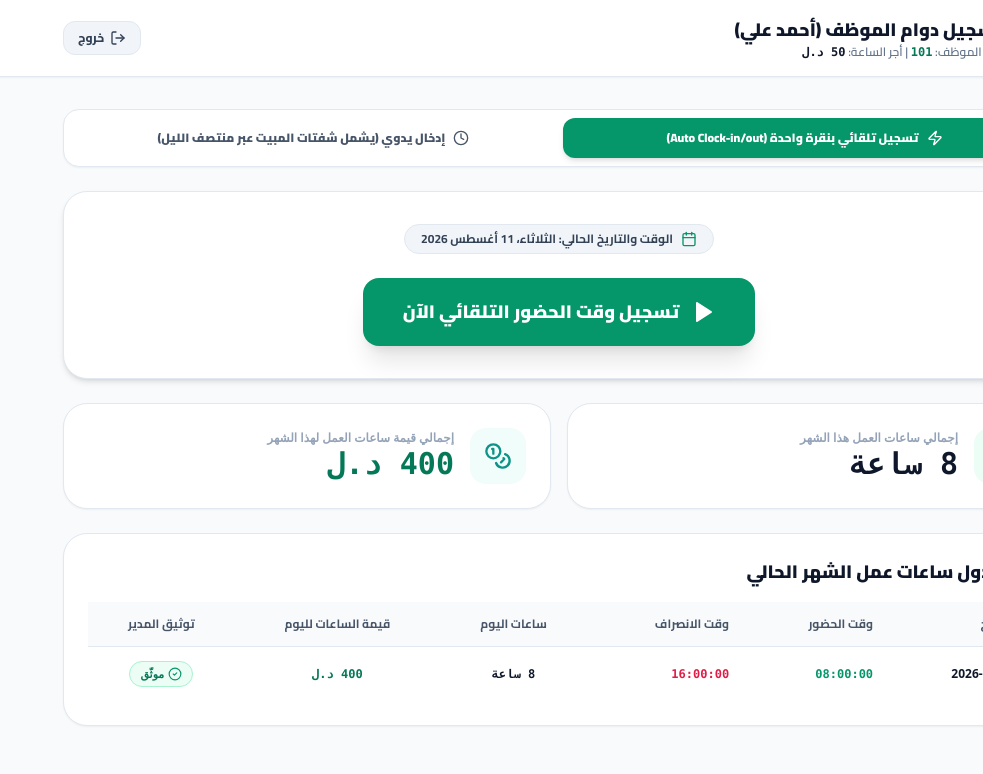
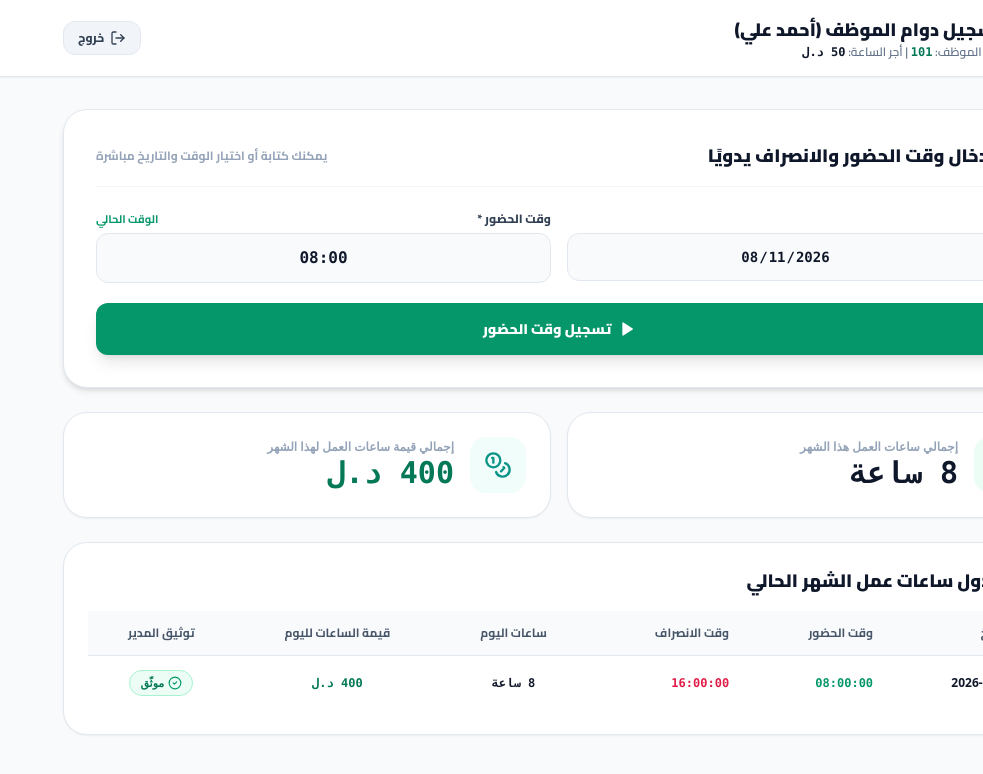
Before and after one commit to abdo21st/at.baitak, a Next.js app: page /dashboard/employee in a window 1280 px wide. Shown: the top 774 px of the page, without its empty margins (297-1280 px from the left). Built offline with nearby package versions, Linux system fonts and the light colour scheme.

Commit message:
Separate check-in and check-out forms, enforce Western numerals (0-9) on date/time inputs, remove crossed out subtitle

```diff
--- a/src/app/dashboard/employee/page.tsx
+++ b/src/app/dashboard/employee/page.tsx
@@ -4,7 +4,7 @@ import React, { useState, useEffect } from 'react';
 import { useRouter } from 'next/navigation';
 import { User, AttendanceRecord } from '@/lib/types';
 import { initialUsers, initialAttendanceRecords } from '@/lib/data-store';
-import { Clock, Calendar, Coins, CheckCircle2, AlertCircle, LogOut, Play, Square, Plus, Zap, Moon } from 'lucide-react';
+import { Clock, Calendar, Coins, CheckCircle2, AlertCircle, LogOut, Play, Square, Moon } from 'lucide-react';
 import { getCurrentTimeFormatted, getCurrentDateFormatted } from '@/lib/utils';
 
 export default function EmployeeDashboard() {
@@ -12,13 +12,10 @@ export default function EmployeeDashboard() {
   const [user, setUser] = useState<User>(initialUsers[1]); // Default Ahmed Ali (101)
   const [records, setRecords] = useState<AttendanceRecord[]>(initialAttendanceRecords);
 
-  // Mode Selection: 'AUTO' vs 'MANUAL'
-  const [activeTab, setActiveTab] = useState<'AUTO' | 'MANUAL'>('AUTO');
-
-  // Manual Form Inputs
+  // Separate Check-in vs Check-out Inputs
   const [entryDate, setEntryDate] = useState<string>(getCurrentDateFormatted());
-  const [checkInTime, setCheckInTime] = useState<string>('23:00');
-  const [checkOutTime, setCheckOutTime] = useState<string>('02:00');
+  const [checkInTime, setCheckInTime] = useState<string>('08:00');
+  const [checkOutTime, setCheckOutTime] = useState<string>('16:00');
   const [loading, setLoading] = useState(false);
   const [msg, setMsg] = useState<{ text: string; type: 'success' | 'error' } | null>(null);
 
@@ -33,6 +30,8 @@ export default function EmployeeDashboard() {
   }, []);
 
   const userRecords = records.filter((r) => r.userId === user.id);
+
+  // Find active record where employee checked in but has not checked out yet
   const activeRecord = userRecords.find((r) => !r.checkOutTime) || null;
   const isCheckedIn = !!activeRecord;
 
@@ -45,82 +44,11 @@ export default function EmployeeDashboard() {
     userRecords.reduce((acc, r) => acc + (r.earnedCost || 0), 0).toFixed(2)
   );
 
-  // Detect overnight shift across midnight
-  const isOvernight = (() => {
-    if (!checkInTime || !checkOutTime) return false;
-    const [inH, inM] = checkInTime.split(':').map(Number);
-    const [outH, outM] = checkOutTime.split(':').map(Number);
-    return outH * 60 + outM < inH * 60 + inM;
-  })();
-
-  // 1. Automatic 1-Click Check-in / Check-out
-  const handleAutoCheckIn = async () => {
-    setLoading(true);
-    setMsg(null);
-    const timeNow = getCurrentTimeFormatted();
-
-    try {
-      const res = await fetch('/api/attendance', {
-        method: 'POST',
-        headers: { 'Content-Type': 'application/json' },
-        body: JSON.stringify({
-          userId: user.id,
-          userName: user.name,
-          employeeCode: user.employeeCode,
-          checkInTime: timeNow,
-          date: getCurrentDateFormatted()
-        })
-      });
-
-      const data = await res.json();
-      if (data.success) {
-        setRecords((prev) => [data.record, ...prev]);
-        setMsg({ text: `تم تسجيل الحضور التلقائي بنجاح الساعة ${timeNow}`, type: 'success' });
-      } else {
-        setMsg({ text: data.error || 'حدث خطأ في التسجيل', type: 'error' });
-      }
-    } catch {
-      setMsg({ text: 'خطأ في الاتصال بالخادم', type: 'error' });
-    } finally {
-      setLoading(false);
-    }
-  };
-
-  const handleAutoCheckOut = async () => {
-    if (!activeRecord) return;
-    setLoading(true);
-    setMsg(null);
-    const timeNow = getCurrentTimeFormatted();
-
-    try {
-      const res = await fetch('/api/attendance', {
-        method: 'PUT',
-        headers: { 'Content-Type': 'application/json' },
-        body: JSON.stringify({
-          recordId: activeRecord.id,
-          checkOutTime: timeNow
-        })
-      });
-
-      const data = await res.json();
-      if (data.success) {
-        setRecords((prev) => prev.map((r) => (r.id === data.record.id ? data.record : r)));
-        setMsg({ text: `تم تسجيل الانصراف التلقائي بنجاح الساعة ${timeNow} (${data.record.workHours} ساعة)!`, type: 'success' });
-      } else {
-        setMsg({ text: data.error || 'حدث خطأ في تسجيل الانصراف', type: 'error' });
-      }
-    } catch {
-      setMsg({ text: 'خطأ في الاتصال بالخادم', type: 'error' });
-    } finally {
-      setLoading(false);
-    }
-  };
-
-  // 2. Manual Time Entry Submission
-  const handleManualSubmit = async (e: React.FormEvent) => {
+  // 1. Separate Check-in action (تسجيل وقت الحضور فقط)
+  const handleCheckInSubmit = async (e: React.FormEvent) => {
     e.preventDefault();
     if (!checkInTime) {
-      setMsg({ text: 'يرجى إدخال وقت الحضور على الأقل', type: 'error' });
+      setMsg({ text: 'يرجى إدخال وقت الحضور', type: 'error' });
       return;
     }
 
@@ -128,7 +56,6 @@ export default function EmployeeDashboard() {
     setMsg(null);
 
     const inTimeFormatted = checkInTime.length === 5 ? `${checkInTime}:00` : checkInTime;
-    const outTimeFormatted = checkOutTime ? (checkOutTime.length === 5 ? `${checkOutTime}:00` : checkOutTime) : null;
 
     try {
       const res = await fetch('/api/attendance', {
@@ -139,21 +66,60 @@ export default function EmployeeDashboard() {
           userName: user.name,
           employeeCode: user.employeeCode,
           date: entryDate,
-          checkInTime: inTimeFormatted,
+          checkInTime: inTimeFormatted
+        })
+      });
+
+      const data = await res.json();
+      if (data.success) {
+        setRecords((prev) => [data.record, ...prev]);
+        setMsg({
+          text: `تم تسجيل وقت الحضور (${checkInTime}) بنجاح! يمكنك الآن تسجيل وقت الانصراف عند المغادرة.`,
+          type: 'success'
+        });
+      } else {
+        setMsg({ text: data.error || 'حدث خطأ في تسجيل الحضور', type: 'error' });
+      }
+    } catch {
+      setMsg({ text: 'خطأ في الاتصال بالخادم', type: 'error' });
+    } finally {
+      setLoading(false);
+    }
+  };
+
+  // 2. Separate Check-out action (تسجيل وقت الانصراف فقط)
+  const handleCheckOutSubmit = async (e: React.FormEvent) => {
+    e.preventDefault();
+    if (!activeRecord) return;
+    if (!checkOutTime) {
+      setMsg({ text: 'يرجى إدخال وقت الانصراف', type: 'error' });
+      return;
+    }
+
+    setLoading(true);
+    setMsg(null);
+
+    const outTimeFormatted = checkOutTime.length === 5 ? `${checkOutTime}:00` : checkOutTime;
+
+    try {
+      const res = await fetch('/api/attendance', {
+        method: 'PUT',
+        headers: { 'Content-Type': 'application/json' },
+        body: JSON.stringify({
+          recordId: activeRecord.id,
           checkOutTime: outTimeFormatted
         })
       });
 
       const data = await res.json();
       if (data.success) {
-        setRecords((prev) => [data.record, ...prev]);
-        const overnightNote = data.record.workHours > 0 ? ` (شفت مبيت: ${data.record.workHours} ساعة)` : '';
+        setRecords((prev) => prev.map((r) => (r.id === data.record.id ? data.record : r)));
         setMsg({
-          text: `تم تسجيل ساعات الدوام (${checkInTime} إلى ${checkOutTime || 'لم يحدد'})${overnightNote} بنجاح!`,
+          text: `تم تسجيل وقت الانصراف (${checkOutTime}) وتدوين ${data.record.workHours} ساعة عمل بنجاح!`,
           type: 'success'
         });
       } else {
-        setMsg({ text: data.error || 'حدث خطأ في التسجيل اليدوي', type: 'error' });
+        setMsg({ text: data.error || 'حدث خطأ في تسجيل الانصراف', type: 'error' });
       }
     } catch {
       setMsg({ text: 'خطأ في الاتصال بالخادم', type: 'error' });
@@ -207,156 +173,117 @@ export default function EmployeeDashboard() {
       </header>
 
       <main className="max-w-5xl mx-auto px-4 py-8 space-y-6">
-        {/* Mode Selector Tabs (تلقائي vs يدوي) */}
-        <div className="bg-white p-2 rounded-2xl border border-slate-200 shadow-sm flex items-center gap-2">
-          <button
-            onClick={() => setActiveTab('AUTO')}
-            className={`flex-1 py-3 rounded-xl text-xs font-black flex items-center justify-center gap-2 transition-all cursor-pointer ${
-              activeTab === 'AUTO'
-                ? 'bg-emerald-600 text-white shadow-md'
-                : 'text-slate-600 hover:bg-slate-100'
-            }`}
-          >
-            <Zap className="w-4 h-4" />
-            تسجيل تلقائي بنقرة واحدة (Auto Clock-in/out)
-          </button>
-
-          <button
-            onClick={() => setActiveTab('MANUAL')}
-            className={`flex-1 py-3 rounded-xl text-xs font-black flex items-center justify-center gap-2 transition-all cursor-pointer ${
-              activeTab === 'MANUAL'
-                ? 'bg-emerald-600 text-white shadow-md'
-                : 'text-slate-600 hover:bg-slate-100'
-            }`}
-          >
-            <Clock className="w-4 h-4" />
-            إدخال يدوي (يشمل شفتات المبيت عبر منتصف الليل)
-          </button>
+        {/* Separate Attendance Clocking Card */}
+        <div className="bg-white rounded-3xl p-6 sm:p-8 border border-slate-200 shadow-md space-y-6">
+          <div className="flex items-center justify-between border-b border-slate-100 pb-4">
+            <h2 className="text-lg font-black text-slate-900 flex items-center gap-2">
+              <Clock className="w-5 h-5 text-emerald-600" />
+              إدخال وقت الحضور والانصراف يدويًا
+            </h2>
+            <span className="text-xs font-bold text-slate-400">يمكنك كتابة أو اختيار الوقت والتاريخ مباشرة</span>
           </div>
 
-        {/* Tab 1: Automatic 1-Click Entry */}
-        {activeTab === 'AUTO' && (
-          <div className="bg-white rounded-3xl p-6 sm:p-8 border border-slate-200 shadow-md text-center space-y-6">
-            <div className="inline-flex items-center gap-2 px-4 py-1.5 rounded-full bg-slate-100 border border-slate-200 text-xs font-bold text-slate-700">
-              <Calendar className="w-4 h-4 text-emerald-600" />
-              الوقت والتاريخ الحالي: {new Date().toLocaleDateString('ar-LY-u-nu-latn', { weekday: 'long', year: 'numeric', month: 'long', day: 'numeric' })}
-            </div>
-
+          {/* STEP 1: CHECK-IN FORM (عندما لا يكون الموظف مسجلاً الحضور) */}
+          {!isCheckedIn ? (
+            <form onSubmit={handleCheckInSubmit} className="space-y-5">
+              <div className="grid grid-cols-1 sm:grid-cols-2 gap-4 text-xs font-bold">
+                {/* Date Input with English Numerals */}
                 <div>
-              {!isCheckedIn ? (
-                <button
-                  onClick={handleAutoCheckIn}
-                  disabled={loading}
-                  className="w-full sm:w-auto px-10 py-5 bg-emerald-600 hover:bg-emerald-500 text-white font-black text-lg rounded-2xl shadow-xl flex items-center justify-center gap-3 mx-auto transition-all cursor-pointer"
-                >
-                  <Play className="w-6 h-6 fill-white" />
-                  تسجيل وقت الحضور التلقائي الآن
-                </button>
-              ) : (
-                <div className="space-y-4">
-                  <div className="p-4 bg-emerald-50 border border-emerald-200 rounded-2xl max-w-md mx-auto text-emerald-800 text-sm font-extrabold">
-                    🟢 تم تسجيل حضورك التلقائي اليوم الساعة <span className="font-mono text-base">{activeRecord?.checkInTime}</span>
-                  </div>
-
-                  <button
-                    onClick={handleAutoCheckOut}
-                    disabled={loading}
-                    className="w-full sm:w-auto px-10 py-5 bg-rose-600 hover:bg-rose-500 text-white font-black text-lg rounded-2xl shadow-xl flex items-center justify-center gap-3 mx-auto transition-all cursor-pointer"
-                  >
-                    <Square className="w-6 h-6 fill-white" />
-                    تسجيل وقت الانصراف التلقائي الآن
-                  </button>
-                </div>
-              )}
-            </div>
-          </div>
-        )}
-
-        {/* Tab 2: Manual Entry Form */}
-        {activeTab === 'MANUAL' && (
-          <div className="bg-white rounded-3xl p-6 sm:p-8 border border-slate-200 shadow-md space-y-5">
-            <div className="flex items-center justify-between border-b border-slate-100 pb-3">
-              <h2 className="text-base font-black text-slate-900 flex items-center gap-2">
-                <Clock className="w-5 h-5 text-emerald-600" />
-                تحديد وقت الحضور والانصراف يدويًا (يشمل شفتات منتصف الليل والمبيت)
-              </h2>
-              <span className="text-xs font-bold text-slate-400">مثال: حضور 23:00 وانصراف 02:00 اليوم التالي</span>
-            </div>
-
-            <form onSubmit={handleManualSubmit} className="space-y-4">
-              <div className="grid grid-cols-1 sm:grid-cols-3 gap-4 text-xs font-bold">
-                <div>
-                  <label className="block text-slate-700 mb-1">تاريخ الحضور</label>
+                  <label className="block text-slate-700 mb-1.5 font-extrabold">التاريخ</label>
                   <input
                     type="date"
                     required
+                    lang="en-US"
                     value={entryDate}
                     onChange={(e) => setEntryDate(e.target.value)}
-                    className="w-full bg-slate-50 border border-slate-200 rounded-xl p-2.5 text-slate-900 font-mono text-center focus:outline-none focus:border-emerald-500"
+                    className="w-full bg-slate-50 border border-slate-200 rounded-xl p-3 text-slate-900 font-mono text-center text-sm font-bold focus:outline-none focus:border-emerald-500"
                   />
                 </div>
 
+                {/* Check-in Time Input with English Numerals */}
                 <div>
-                  <div className="flex items-center justify-between mb-1">
-                    <label className="text-slate-700">وقت الحضور (مثلاً 23:00)</label>
+                  <div className="flex items-center justify-between mb-1.5">
+                    <label className="text-slate-700 font-extrabold">وقت الحضور *</label>
                     <button
                       type="button"
                       onClick={setNowForCheckIn}
-                      className="text-[10px] text-emerald-600 hover:underline font-bold"
+                      className="text-[11px] text-emerald-600 hover:underline font-bold"
                     >
                       الوقت الحالي
                     </button>
                   </div>
                   <input
-                    type="time"
+                    type="text"
                     required
+                    lang="en-US"
+                    dir="ltr"
                     value={checkInTime}
                     onChange={(e) => setCheckInTime(e.target.value)}
-                    className="w-full bg-slate-50 border border-slate-200 rounded-xl p-2.5 text-slate-900 font-mono text-center text-sm font-bold focus:outline-none focus:border-emerald-500"
+                    placeholder="08:00"
+                    className="w-full bg-slate-50 border border-slate-200 rounded-xl p-3 text-slate-900 font-mono text-center text-base font-black focus:outline-none focus:border-emerald-500"
                   />
                 </div>
+              </div>
 
+              <button
+                type="submit"
+                disabled={loading}
+                className="w-full py-4 bg-emerald-600 hover:bg-emerald-500 text-white font-black text-sm rounded-xl shadow-lg flex items-center justify-center gap-2 cursor-pointer transition-all"
+              >
+                <Play className="w-4 h-4 fill-white" />
+                {loading ? 'جاري التسجيل...' : 'تسجيل وقت الحضور'}
+              </button>
+            </form>
+          ) : (
+            /* STEP 2: CHECK-OUT FORM (بعد تسجيل الحضور، يمكنه تسجيل الانصراف فقط) */
+            <form onSubmit={handleCheckOutSubmit} className="space-y-5">
+              <div className="p-4 bg-emerald-50 border border-emerald-200 rounded-2xl flex items-center justify-between text-xs font-bold text-emerald-900">
+                <div className="flex items-center gap-2">
+                  <CheckCircle2 className="w-5 h-5 text-emerald-600" />
+                  <span>تم تسجيل وقت الحضور لهذا اليوم ({activeRecord.date}):</span>
+                </div>
+                <span className="font-mono text-sm font-black text-emerald-700 bg-white px-3 py-1 rounded-xl border border-emerald-200">
+                  {activeRecord.checkInTime}
+                </span>
+              </div>
+
+              <div className="grid grid-cols-1 gap-4 text-xs font-bold">
+                {/* Check-out Time Input with English Numerals */}
                 <div>
-                  <div className="flex items-center justify-between mb-1">
-                    <label className="text-slate-700">وقت الانصراف (مثلاً 02:00)</label>
+                  <div className="flex items-center justify-between mb-1.5">
+                    <label className="text-slate-700 font-extrabold">وقت الانصراف *</label>
                     <button
                       type="button"
                       onClick={setNowForCheckOut}
-                      className="text-[10px] text-emerald-600 hover:underline font-bold"
+                      className="text-[11px] text-emerald-600 hover:underline font-bold"
                     >
                       الوقت الحالي
                     </button>
                   </div>
                   <input
-                    type="time"
+                    type="text"
+                    required
+                    lang="en-US"
+                    dir="ltr"
                     value={checkOutTime}
                     onChange={(e) => setCheckOutTime(e.target.value)}
-                    className="w-full bg-slate-50 border border-slate-200 rounded-xl p-2.5 text-slate-900 font-mono text-center text-sm font-bold focus:outline-none focus:border-emerald-500"
+                    placeholder="16:00"
+                    className="w-full bg-slate-50 border border-slate-200 rounded-xl p-3 text-slate-900 font-mono text-center text-base font-black focus:outline-none focus:border-emerald-500"
                   />
                 </div>
               </div>
 
-              {/* Overnight Shift Banner Indicator */}
-              {isOvernight && (
-                <div className="p-3 bg-amber-50 border border-amber-200 rounded-2xl text-amber-800 text-xs font-bold flex items-center gap-2">
-                  <Moon className="w-4 h-4 text-amber-600" />
-                  تم رصد شفت مبيت (تم الحضور قبل منتصف الليل والانصراف في اليوم التالي)، سيتم حساب الساعات عبر منتصف الليل تلقائياً!
-                </div>
-              )}
-
               <button
                 type="submit"
                 disabled={loading}
-                className="w-full py-3.5 bg-emerald-600 hover:bg-emerald-500 text-white font-extrabold text-xs rounded-xl shadow-md flex items-center justify-center gap-2 cursor-pointer transition-all"
+                className="w-full py-4 bg-rose-600 hover:bg-rose-500 text-white font-black text-sm rounded-xl shadow-lg flex items-center justify-center gap-2 cursor-pointer transition-all"
               >
-                <Plus className="w-4 h-4" />
-                {loading ? 'جاري الحفظ...' : 'حفظ ساعات الدوام اليدوي'}
+                <Square className="w-4 h-4 fill-white" />
+                {loading ? 'جاري التسجيل...' : 'تسجيل وقت الانصراف'}
               </button>
             </form>
-          </div>
           )}
 
-        {/* Message Banner */}
           {msg && (
             <div
               className={`p-3.5 rounded-2xl text-xs font-extrabold text-center max-w-md mx-auto ${
@@ -368,6 +295,7 @@ export default function EmployeeDashboard() {
               {msg.text}
             </div>
           )}
+        </div>
 
         {/* Monthly Summary Cards Header */}
         <div className="grid grid-cols-1 sm:grid-cols-2 gap-4 font-mono">
```
Lines whose indentation alone changed are shown as unchanged.
